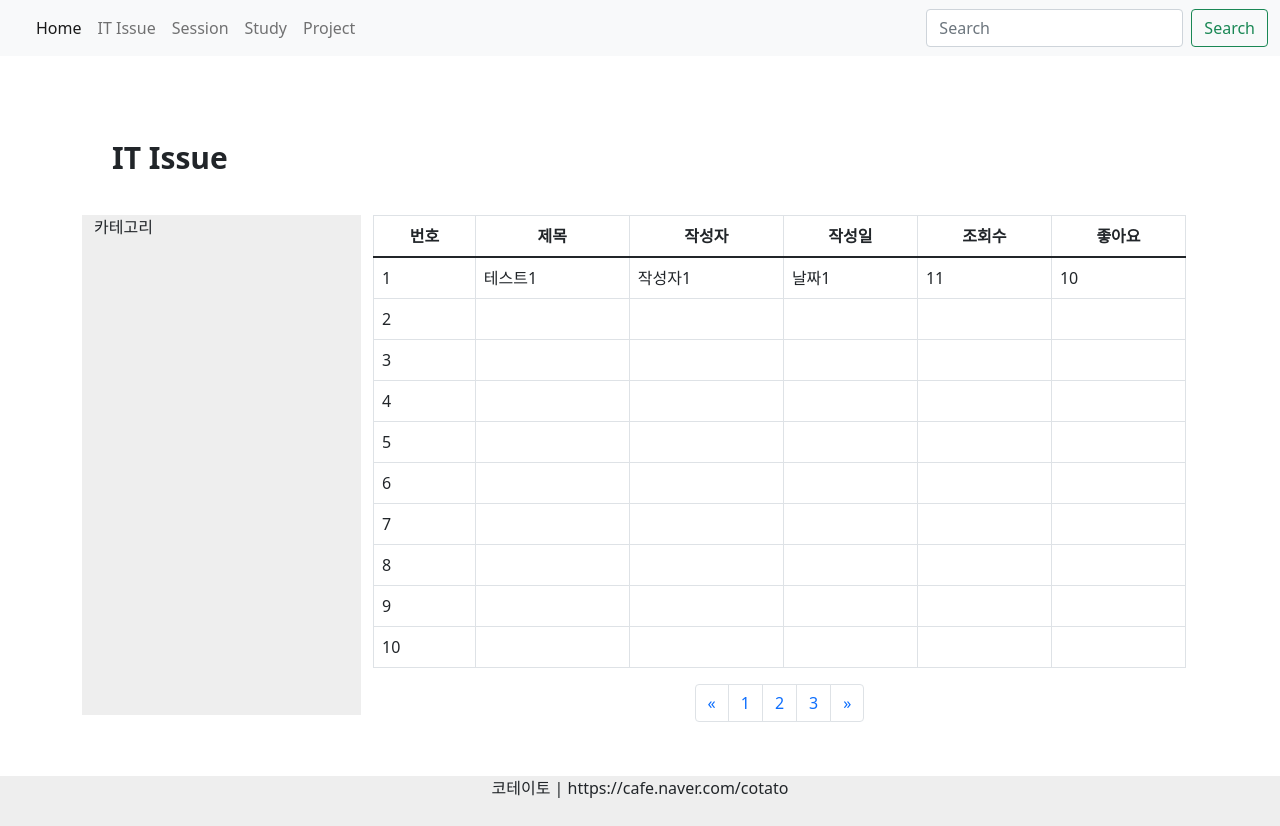
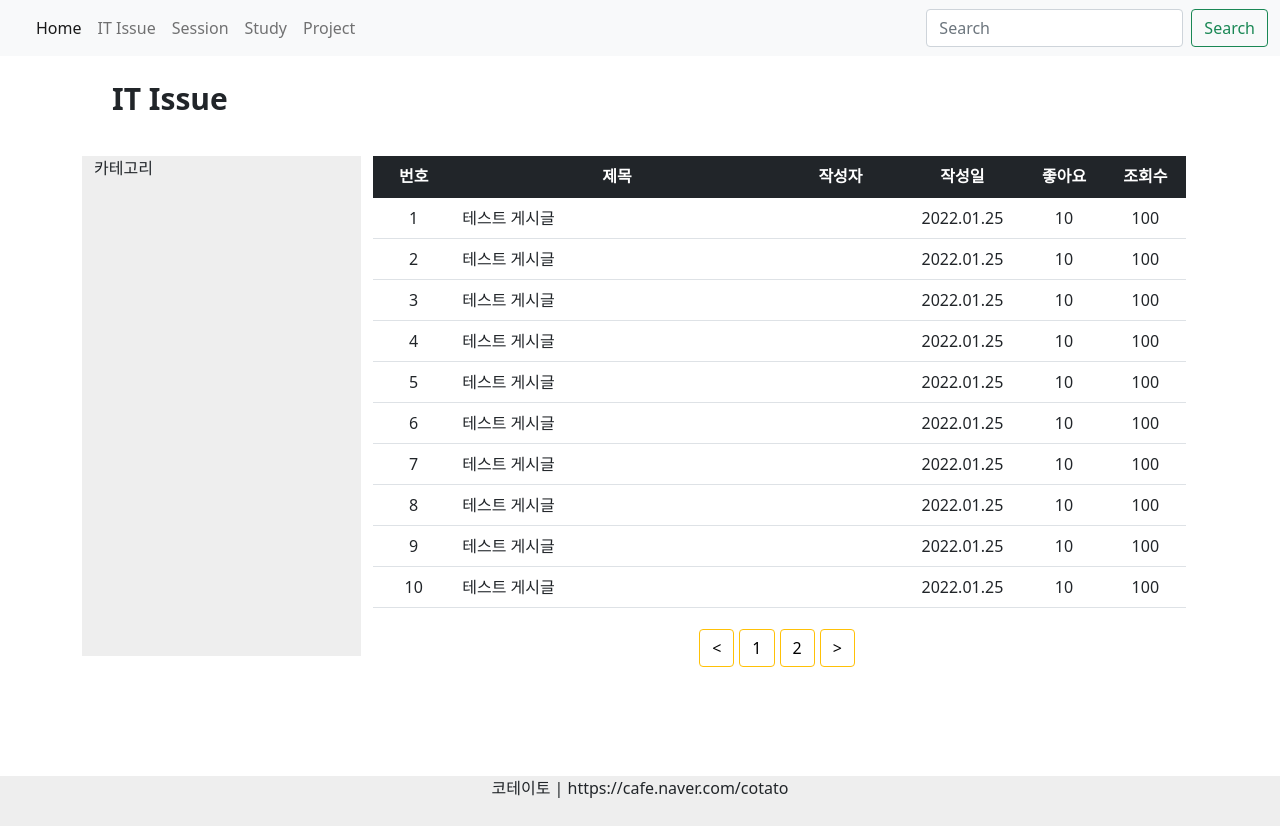
Before and after one commit to jellysoo97/Cotato-web-client, a React (Create React App) app: page /postlist in a window 1280 px wide. Built offline with nearby package versions, Linux system fonts and the light colour scheme.

Commit message:
PostTable 방식 변경

```diff
--- a/src/App.js
+++ b/src/App.js
@@ -5,7 +5,7 @@ import LandingPage from "./components/LandingPage"
 import PostList from "./components/Postlist/PostList"
 import Comments from "./components/comments/Comments"
 import NavBar from "./components/Basic/NavBar"
-import PostPage from "./components/Postlist/PostPage"
+import PostPage from "./components/Postcrud/PostPage"
 import PostCreate from "./components/Postcrud/PostCreate"
 import Footer from "./components/Basic/Footer"
 
@@ -13,7 +13,7 @@ function App() {
   return (
     <Suspense fallback={<div>Loading...</div>}>
       <NavBar />
-      <div style={{ paddingTop: "69px", minHeight: "calc(100vh - 80px)" }}>
+      <div style={{ paddingTop: "10px", minHeight: "calc(100vh - 80px)" }}>
         <BrowserRouter>
           <Routes>
             <Route exact path="/" element={<LandingPage />} />
--- a/src/components/Postlist/PostPage.js
+++ b/src/components/Postcrud/PostPage.js
@@ -1,6 +1,6 @@
 import React, { useState, useEffect } from "react"
 import axios from "axios"
-import PostCard from "../Postcrud/PostCard"
+import PostCard from "./PostCard"
 
 function PostPage(props) {
   //url parameter 맞겠찌
--- a/src/components/Postlist/Pagination.js
+++ /dev/null
@@ -1,38 +0,0 @@
-import React from "react"
-
-function Pagination() {
-  return (
-    <div className="col-sm-12">
-      <nav aria-label="Page navigation example">
-        <ul className="pagination justify-content-center">
-          <li className="page-item">
-            <a className="page-link" href="#" aria-label="Previous">
-              <span aria-hidden="true">&laquo;</span>
-            </a>
-          </li>
-          <li className="page-item">
-            <a className="page-link" href="#">
-              1
-            </a>
-          </li>
-          <li className="page-item">
-            <a className="page-link" href="#">
-              2
-            </a>
-          </li>
-          <li className="page-item">
-            <a className="page-link" href="#">
-              3
-            </a>
-          </li>
-          <li className="page-item">
-            <a className="page-link" href="#" aria-label="Next">
-              <span aria-hidden="true">&raquo;</span>
-            </a>
-          </li>
-        </ul>
-      </nav>
-    </div>
-  )
-}
-export default Pagination
--- a/src/components/Postlist/PostData.js
+++ b/src/components/Postlist/PostData.js
@@ -1,64 +1,146 @@
-export const columns = [
+export default [
   {
-    accessor: "_id",
-    Header: "번호",
+    id: 1,
+    title: "테스트 게시글",
+    userid: "코테이토",
+    date: "2022.01.25",
+    liked: 10,
+    views: 100,
   },
   {
-    accessor: "title",
-    Header: "제목",
+    id: 2,
+    title: "테스트 게시글",
+    userid: "코테이토",
+    date: "2022.01.25",
+    liked: 10,
+    views: 100,
   },
   {
-    accessor: "name",
-    Header: "작성자",
+    id: 3,
+    title: "테스트 게시글",
+    userid: "코테이토",
+    date: "2022.01.25",
+    liked: 10,
+    views: 100,
   },
   {
-    accessor: "date",
-    Header: "작성일",
+    id: 4,
+    title: "테스트 게시글",
+    userid: "코테이토",
+    date: "2022.01.25",
+    liked: 10,
+    views: 100,
   },
   {
-    accessor: "watch",
-    Header: "조회수",
+    id: 5,
+    title: "테스트 게시글",
+    userid: "코테이토",
+    date: "2022.01.25",
+    liked: 10,
+    views: 100,
   },
   {
-    accessor: "like",
-    Header: "좋아요",
+    id: 6,
+    title: "테스트 게시글",
+    userid: "코테이토",
+    date: "2022.01.25",
+    liked: 10,
+    views: 100,
+  },
+  {
+    id: 7,
+    title: "테스트 게시글",
+    userid: "코테이토",
+    date: "2022.01.25",
+    liked: 10,
+    views: 100,
+  },
+  {
+    id: 8,
+    title: "테스트 게시글",
+    userid: "코테이토",
+    date: "2022.01.25",
+    liked: 10,
+    views: 100,
+  },
+  {
+    id: 9,
+    title: "테스트 게시글",
+    userid: "코테이토",
+    date: "2022.01.25",
+    liked: 10,
+    views: 100,
+  },
+  {
+    id: 10,
+    title: "테스트 게시글",
+    userid: "코테이토",
+    date: "2022.01.25",
+    liked: 10,
+    views: 100,
+  },
+  {
+    id: 11,
+    title: "테스트 게시글",
+    userid: "코테이토",
+    date: "2022.01.25",
+    liked: 10,
+    views: 100,
+  },
+  {
+    id: 12,
+    title: "테스트 게시글",
+    userid: "코테이토",
+    date: "2022.01.25",
+    liked: 10,
+    views: 100,
+  },
+  {
+    id: 13,
+    title: "테스트 게시글",
+    userid: "코테이토",
+    date: "2022.01.25",
+    liked: 10,
+    views: 100,
+  },
+  {
+    id: 14,
+    title: "테스트 게시글",
+    userid: "코테이토",
+    date: "2022.01.25",
+    liked: 10,
+    views: 100,
+  },
+  {
+    id: 15,
+    title: "테스트 게시글",
+    userid: "코테이토",
+    date: "2022.01.25",
+    liked: 10,
+    views: 100,
+  },
+  {
+    id: 16,
+    title: "테스트 게시글",
+    userid: "코테이토",
+    date: "2022.01.25",
+    liked: 10,
+    views: 100,
+  },
+  {
+    id: 17,
+    title: "테스트 게시글",
+    userid: "코테이토",
+    date: "2022.01.25",
+    liked: 10,
+    views: 100,
+  },
+  {
+    id: 18,
+    title: "테스트 게시글",
+    userid: "코테이토",
+    date: "2022.01.25",
+    liked: 10,
+    views: 100,
   },
 ]
-
-export const data = [
-  {
-    _id: 1,
-    title: "테스트1",
-    name: "작성자1",
-    date: "날짜1",
-    watch: 11,
-    like: 10,
-  },
-  {
-    _id: 2,
-  },
-  {
-    _id: 3,
-  },
-  {
-    _id: 4,
-  },
-  {
-    _id: 5,
-  },
-  {
-    _id: 6,
-  },
-  {
-    _id: 7,
-  },
-  {
-    _id: 8,
-  },
-  {
-    _id: 9,
-  },
-  {
-    _id: 10,
-  },
-]
--- a/src/components/Postlist/PostList.js
+++ b/src/components/Postlist/PostList.js
@@ -1,9 +1,11 @@
-import React from "react"
+import React, { useState } from "react"
 import PageName from "../Basic/PageName"
 import Category from "../Basic/Category"
-import PostTable from "./PostTable"
+import countriesData from "./PostData"
+import Table from "./PostTable"
 
 function PostList() {
+  const [countries] = useState([...countriesData])
   return (
     <>
       <main>
@@ -12,7 +14,7 @@ function PostList() {
           <div className="container" style={{ height: "auto", minHeight: "100%", paddingBottom: "20px" }}>
             <div className="row">
               <Category />
-              <PostTable />
+              <Table data={countries} rowsPerPage={10} />
             </div>
           </div>
         </div>
--- /dev/null
+++ b/src/components/Postlist/PostState.js
@@ -0,0 +1,33 @@
+import React, { useState, useEffect } from "react"
+
+const pageRange = (data, rowsPerPage) => {
+  const range = [] //페이지 배열[1,2,3,...]
+  const num = Math.ceil(data.length / rowsPerPage) //전체 페이지 수
+  let i = 1
+  for (let i = 1; i <= num; i++) {
+    range.push(i)
+  }
+  return range
+}
+
+const sliceData = (data, page, rowsPerPage) => {
+  return data.slice((page - 1) * rowsPerPage, page * rowsPerPage) //현재 페이지 첫 데이터 ~ 끝 데이터
+}
+
+//data, (현재)page, rowsPerPage에 대한 상태관리 필요
+const useTable = (data, page, rowsPerPage) => {
+  const [tableRange, setTableRange] = useState([""])
+  const [slice, setSlice] = useState([])
+
+  useEffect(() => {
+    const range = pageRange(data, rowsPerPage)
+    setTableRange([...range]) //table range 상태에 저장
+
+    const slice = sliceData(data, page, rowsPerPage)
+    setSlice([...slice]) //data slice 상태에 저장
+  }, [data, setTableRange, page, setSlice])
+
+  return { slice, range: tableRange }
+}
+
+export default useTable //props: table range, page, data slice, setPage
--- a/src/components/Postlist/PostTable.js
+++ b/src/components/Postlist/PostTable.js
@@ -1,49 +1,52 @@
-import React, { useState, useEffect } from "react"
-import { useTable, usePagination } from "react-table"
-import { columns, data } from "./PostData"
-import Pagination from "./Pagination"
+import React, { useState } from "react"
 
-function PostTable() {
-  const { getTableProps, getTableBodyProps, headerGroups, rows, prepareRow } = useTable(
-    {
-      columns,
-      data,
-      initialState: {
-        pageSize: 3,
-        pageIndex: 1,
-      },
-    },
-    usePagination
-  )
+import useTable from "./PostState"
+import TableFooter from "./PostTableFooter"
 
+const Table = ({ data, rowsPerPage }) => {
+  const [page, setPage] = useState(1)
+  const { slice, range } = useTable(data, page, rowsPerPage)
   return (
-    <div className="col-sm-9">
-      <table {...getTableProps()} className="table table-hover table-bordered">
-        <thead className="text-center">
-          {headerGroups.map((headerGroup) => (
-            <tr {...headerGroup.getHeaderGroupProps()}>
-              {headerGroup.headers.map((column) => (
-                <th {...column.getHeaderProps()}>{column.render("Header")}</th>
-              ))}
+    <div className="col-sm-9 table-responsive">
+      <table className="table table-hover align-middle">
+        <thead className="table-dark text-center">
+          <tr>
+            <th className="tableHeader" width="10%">
+              번호
+            </th>
+            <th className="tableHeader" width="40%">
+              제목
+            </th>
+            <th className="tableHeader" width="15%">
+              작성자
+            </th>
+            <th className="tableHeader" width="15%">
+              작성일
+            </th>
+            <th className="tableHeader" width="10%">
+              좋아요
+            </th>
+            <th className="tableHeader" width="10%">
+              조회수
+            </th>
+          </tr>
+        </thead>
+        <tbody>
+          {slice.map((el) => (
+            <tr key={el.id} className="tableRowItems">
+              <td className="text-center">{el.id}</td>
+              <td className="tableCell">{el.title}</td>
+              <td className="text-center">{el.name}</td>
+              <td className="text-center">{el.date}</td>
+              <td className="text-center">{el.liked}</td>
+              <td className="text-center">{el.views}</td>
             </tr>
           ))}
-        </thead>
-        <tbody {...getTableBodyProps()}>
-          {rows.map((row) => {
-            prepareRow(row)
-            return (
-              <tr {...row.getRowProps()}>
-                {row.cells.map((cell) => (
-                  <td {...cell.getCellProps()}>{cell.render("Cell")}</td>
-                ))}
-              </tr>
-            )
-          })}
         </tbody>
       </table>
-      <Pagination />
+      <TableFooter range={range} slice={slice} setPage={setPage} page={page} />
     </div>
   )
 }
 
-export default PostTable
+export default Table
--- /dev/null
+++ b/src/components/Postlist/PostTableFooter.js
@@ -0,0 +1,33 @@
+import React, { useEffect } from "react"
+
+const TableFooter = ({ range, setPage, page, slice }) => {
+  useEffect(() => {
+    if (slice.length < 1 && page !== 1) {
+      //data element가 없는데 현재 페이지가 1이 아니면
+      setPage(page - 1) //이전 페이지로
+    }
+  }, [slice, page, setPage])
+
+  return (
+    <div className="tableFooter text-center" style={{ padding: "5px" }}>
+      <button className="btn btn-outline-warning" style={{ color: "black", marginRight: "5px" }}>
+        &lt;
+      </button>
+      {range.map((el, index) => (
+        <button
+          key={index}
+          className="btn btn-outline-warning"
+          style={{ color: "black", marginRight: "5px" }}
+          onClick={() => setPage(el)} //el로 현재 페이지 바뀜
+        >
+          {el}
+        </button>
+      ))}
+      <button className="btn btn-outline-warning" style={{ color: "black", marginRight: "5px" }}>
+        &gt;
+      </button>
+    </div>
+  )
+}
+
+export default TableFooter
```
